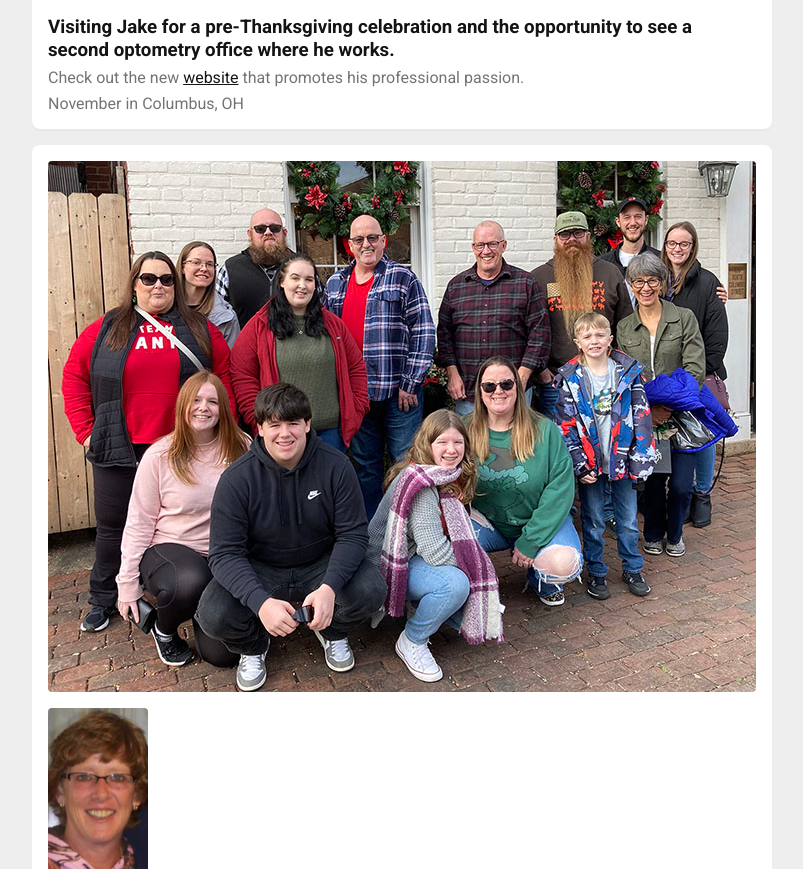
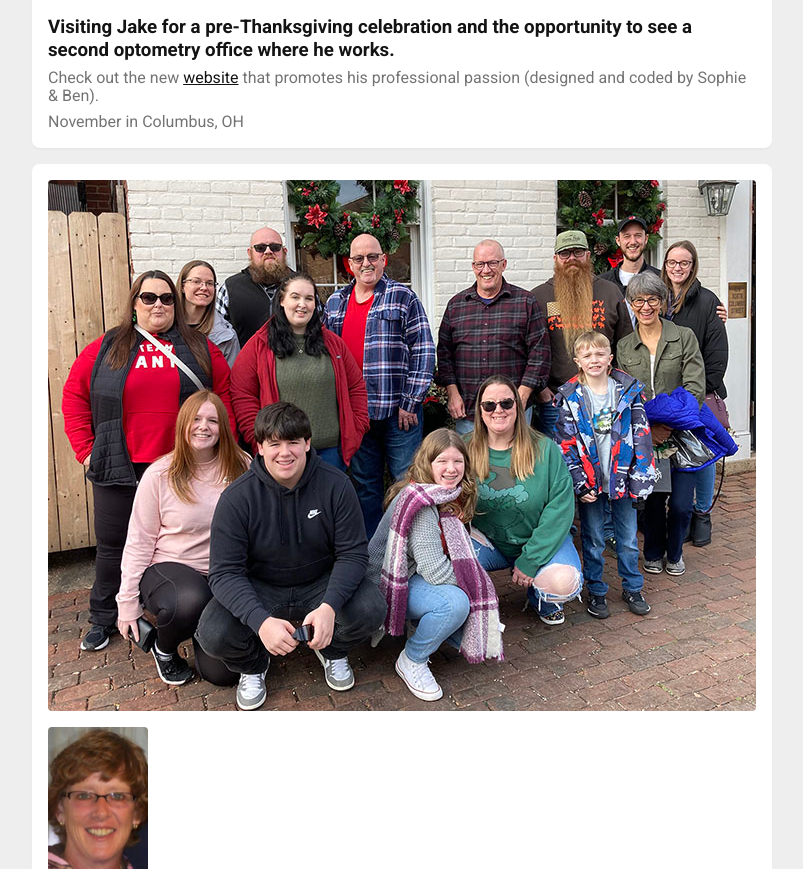
Before and after one commit to beterry/xmas-2020, a plain HTML site: page index.html in a window 1280 px wide. Shown: the part 5191-6060 px from the top of the page, without its empty margins (468-1271 px from the left). Drawn offline with Linux system fonts and the light colour scheme.

Commit message:
verbiage

```diff
--- a/index.html
+++ b/index.html
@@ -55,7 +55,7 @@
             <div class="gallery-card">
                 <img class="card-img" src="./images/2023/snake@1x.jpg" srcset="./images/2023/snake@2x.jpg 2x" alt="Pam holding a boa constrictor. Jake smiling next to her">
                 <h3 class="card-title">Visiting Jake for a pre-Thanksgiving celebration and the opportunity to see a second optometry office where he works.</h3>
-                <p class="description">Check out the new <a href="https://visionintegrationteam.com" target="_blank">website</a> that promotes his professional passion.</p>
+                <p class="description">Check out the new <a href="https://visionintegrationteam.com" target="_blank">website</a> that promotes his professional passion (designed and coded by Sophie &amp; Ben).</p>
                 <p class="date">November in Columbus, OH</p>
             </div>
             <!-- 7 -->
```
